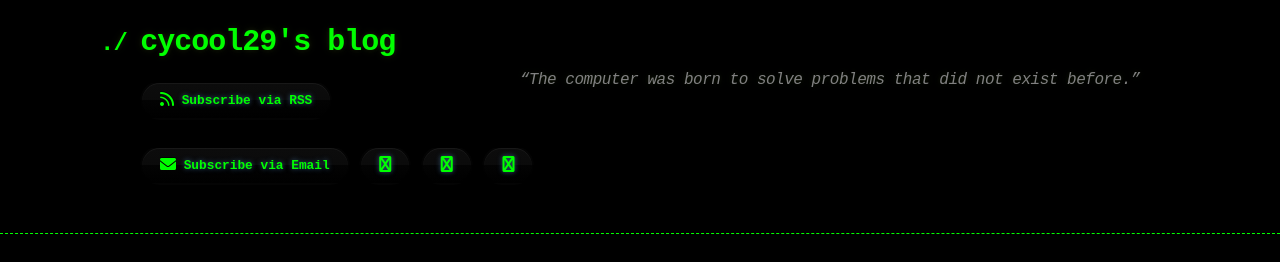
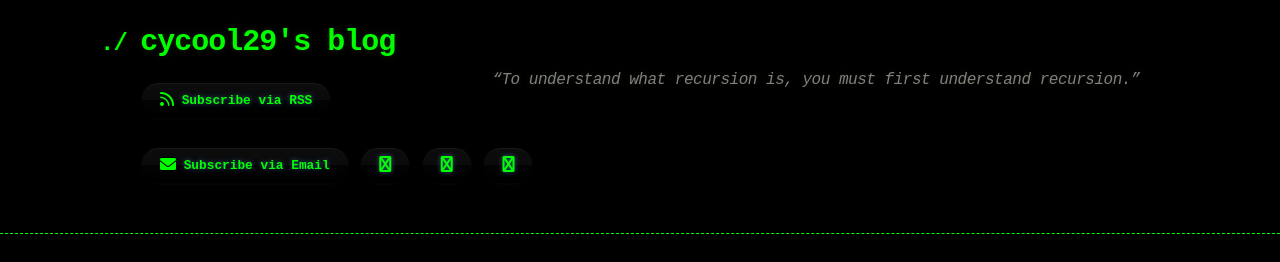
Before and after one commit to cycool29/cycool29.github.io, a Jekyll site: the page built from index.md, in a window 1280 px wide and 900 px high. Shown: the top 262 px of the window. Built offline with Jekyll 4.4.1, drawn with Linux system fonts in a browser that asks for light colours; a style sheet for code colours, icons or effects is not loaded.

Commit message:
Update quotes

```diff
--- a/_config.yml
+++ b/_config.yml
@@ -1,5 +1,5 @@
 title: cycool29's blog
-description: "“The computer was born to solve problems that did not exist before.” "
+description: "“To understand what recursion is, you must first understand recursion.” "
 bio: A high school student. Intermediate in Python, Git, Bash. Learning JavaScript. He/Him. "
 author: cycool29
 url: https://cycool29.github.io
```
